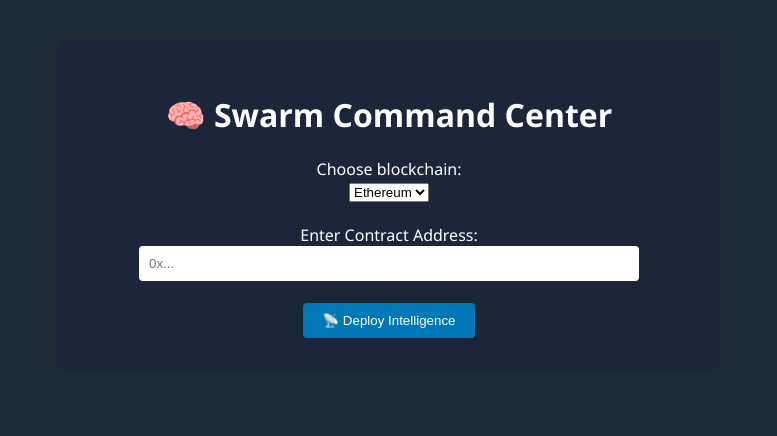
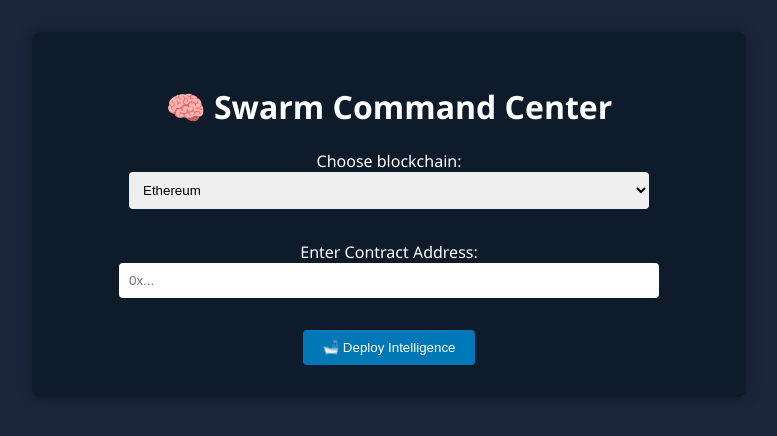
Before and after one commit to coderms1/agentz, a FastAPI app: page / in a window 1280 px wide. Shown: the top 436 px of the page, without its empty margins (251-1028 px from the left). Run offline with FastAPI, Linux system fonts and the light colour scheme; parts of the project's set-up code (start-up, migrations or seed data) failed here and were passed over.

Commit message:
feat: final deployment version  Chainlink, Dexscreener, SUI, Anthropic + expanded token data + styles.css/index.html updates

```diff
--- a/static/style.css
+++ b/static/style.css
@@ -1,24 +1,29 @@
+/* static/style.css */
+
 body {
-  background-color: #1c2b36; /* updated to greyish navy blue */
+  background-color: #1b263b; /* dark grayish-navy */
   color: #ffffff;
-  font-family: "Segoe UI", sans-serif;
+  font-family: 'Segoe UI', sans-serif;
   text-align: center;
   padding: 2em;
+  margin: 0;
 }
 
 .container {
-  background-color: #1b263b;
+  background-color: #0d1b2a;
   padding: 2em;
   border-radius: 8px;
-  max-width: 600px;
+  max-width: 650px;
   margin: auto;
+  box-shadow: 0 0 15px rgba(0,0,0,0.3);
 }
 
-input[type="text"] {
+input[type="text"], select {
   padding: 10px;
   width: 80%;
   border: none;
   border-radius: 4px;
+  margin-bottom: 10px;
 }
 
 button {
@@ -33,4 +38,13 @@
 .result {
   margin-top: 20px;
   text-align: left;
+  background-color: #243447;
+  padding: 1em;
+  border-radius: 5px;
+  font-family: monospace;
 }
+
+pre {
+  white-space: pre-wrap;
+  word-break: break-word;
+}
--- a/templates/index.html
+++ b/templates/index.html
@@ -15,20 +15,21 @@
             <select id="chain" name="chain" required>
                 <option value="ethereum">Ethereum</option>
                 <option value="solana">Solana</option>
+                <option value="sui">SUI</option>
             </select><br /><br />
 
             <label for="question">Enter Contract Address:</label><br />
             <input type="text" id="question" name="question" placeholder="0x..." required /><br /><br />
 
-            <button type="submit">📡 Deploy Intelligence</button>
+            <button type="submit">🛁 Deploy Intelligence</button>
         </form>
 
         {% if question %}
         <div class="result">
-            <h3>📝 Question:</h3>
+            <h3>📜 Question:</h3>
             <p>{{ question }}</p>
-            <h3>📡 Response:</h3>
-            <p>{{ response }}</p>
+            <h3>🛁 Response:</h3>
+            <pre>{{ response }}</pre>
         </div>
         {% endif %}
     </div>
```
